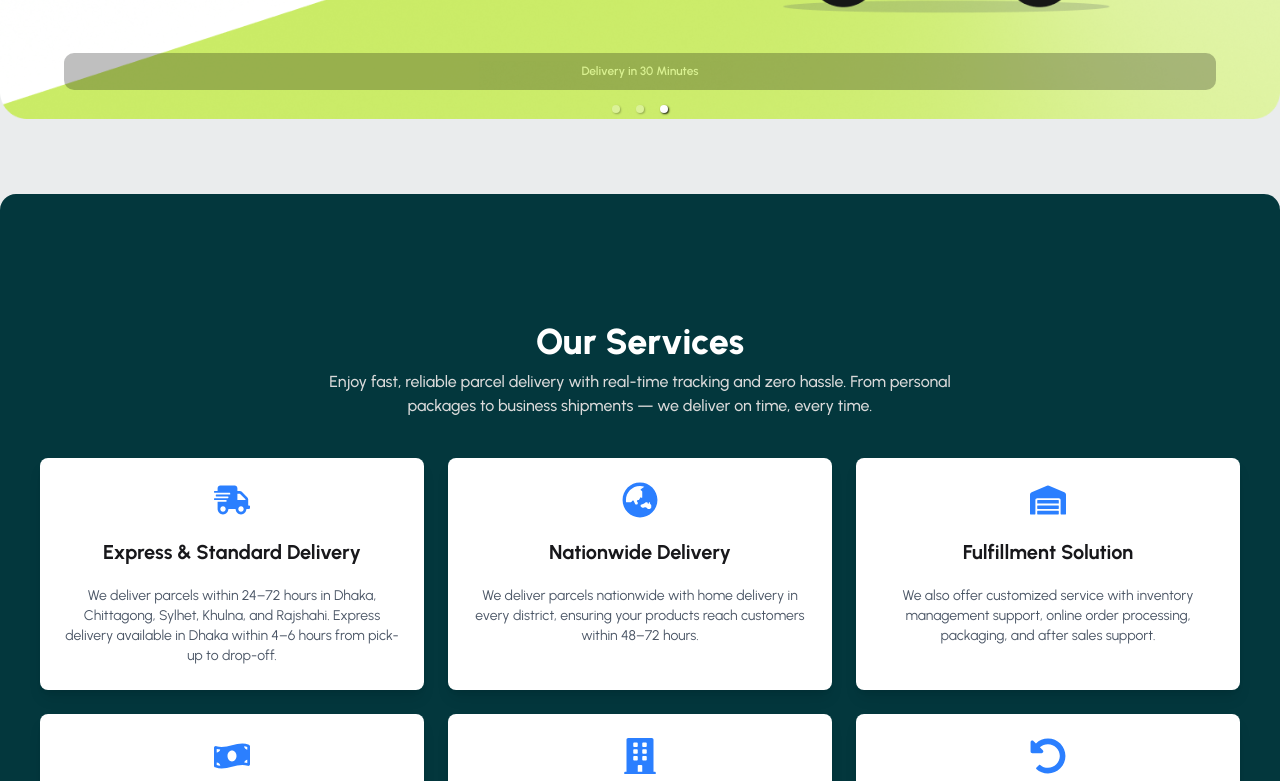
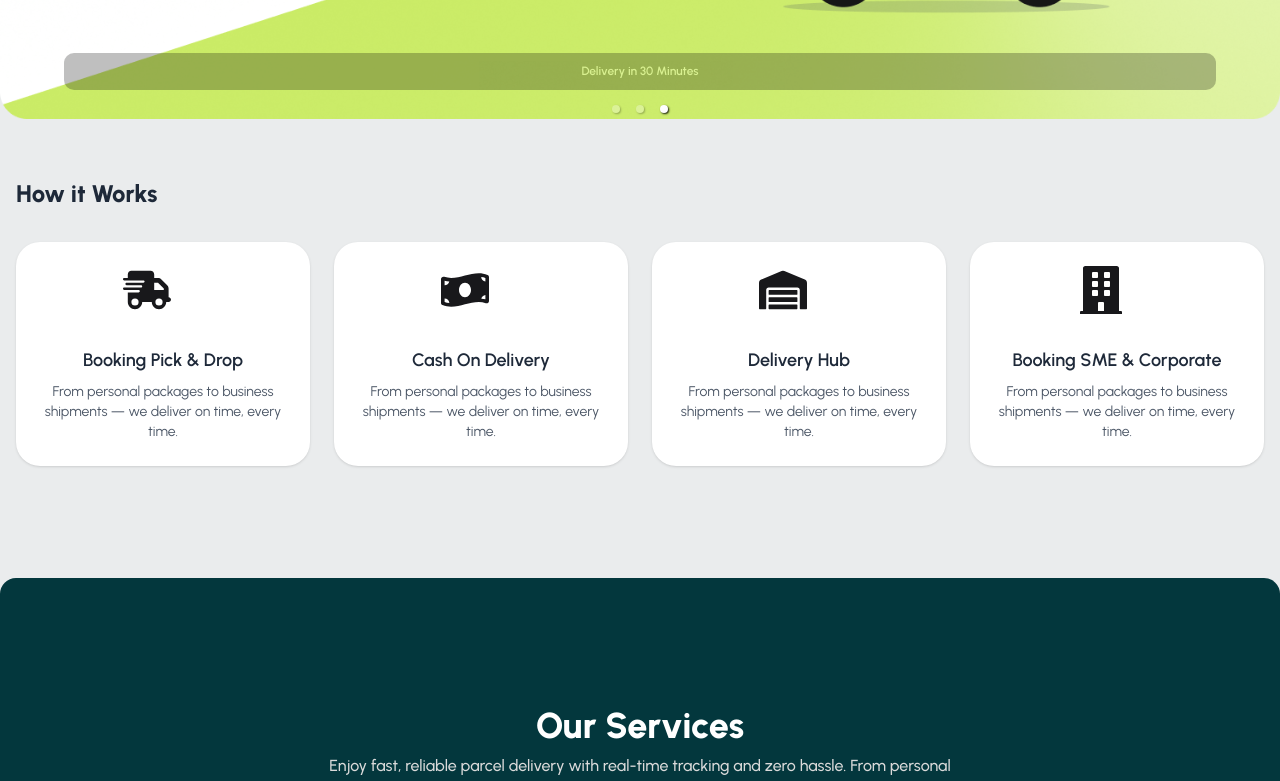
Before and after one commit to gmnayem631/zap-shift-client, a React (Vite) app: page / in a window 1280 px wide. Shown: the part 560-1341 px from the top of the page. Built offline with nearby package versions, Linux system fonts and the light colour scheme.

Commit message:
added how it works section

```diff
--- a/src/pages/Home/Home.jsx
+++ b/src/pages/Home/Home.jsx
@@ -4,11 +4,13 @@ import Services from "./Services/Services";
 import ClientLogosMarquee from "./ClientLogosMarquee/ClientLogosMarquee";
 import Benefit from "./Benefits/Benefits";
 import BeMerchant from "./BeMerchant/BeMerchant";
+import HowItWorks from "./HowItWorks/HowItWorks";
 
 const Home = () => {
   return (
     <div>
       <Banner></Banner>
+      <HowItWorks></HowItWorks>
       <Services></Services>
       <ClientLogosMarquee></ClientLogosMarquee>
       <div className="border-1 border-dashed mt-5 border-[#03464D] max-w-7xl mx-auto"></div>
--- /dev/null
+++ b/src/pages/Home/HowItWorks/HowItWorks.jsx
@@ -0,0 +1,54 @@
+import React from "react";
+import { FaBuilding, FaMoneyBillWave, FaWarehouse } from "react-icons/fa";
+import { FaTruckFast } from "react-icons/fa6";
+import HowItWorksCard from "./HowItWorksCard";
+
+const howItWorksData = [
+  {
+    id: 1,
+    title: "Booking Pick & Drop",
+    description:
+      "From personal packages to business shipments — we deliver on time, every time.",
+    illustration: <FaTruckFast />,
+  },
+  {
+    id: 2,
+    title: "Cash On Delivery",
+    description:
+      "From personal packages to business shipments — we deliver on time, every time.",
+    illustration: <FaMoneyBillWave />,
+  },
+  {
+    id: 3,
+    title: "Delivery Hub",
+    description:
+      "From personal packages to business shipments — we deliver on time, every time.",
+    illustration: <FaWarehouse />,
+  },
+  {
+    id: 4,
+    title: "Booking SME & Corporate",
+    description:
+      "From personal packages to business shipments — we deliver on time, every time.",
+    illustration: <FaBuilding />,
+  },
+];
+
+const HowItWorks = () => {
+  return (
+    <section className="py-12 px-4">
+      <div className="max-w-7xl mx-auto">
+        <h2 className="text-2xl font-extrabold text-gray-800 mb-8">
+          How it Works
+        </h2>
+        <div className="grid grid-cols-1 sm:grid-cols-2 md:grid-cols-4 gap-6">
+          {howItWorksData.map((item) => (
+            <HowItWorksCard key={item.id} item={item}></HowItWorksCard>
+          ))}
+        </div>
+      </div>
+    </section>
+  );
+};
+
+export default HowItWorks;
--- /dev/null
+++ b/src/pages/Home/HowItWorks/HowItWorksCard.jsx
@@ -0,0 +1,16 @@
+import React from "react";
+
+const HowItWorksCard = ({ item }) => {
+  const { illustration, title, description } = item;
+  return (
+    <div className="bg-white p-6 rounded-3xl shadow hover:shadow-lg transition-all text-center">
+      <div className="mx-auto text-5xl w-20 h-20 object-contain">
+        {illustration}
+      </div>
+      <h3 className="text-lg font-semibold text-gray-800 mb-2">{title}</h3>
+      <p className="text-sm text-gray-600">{description}</p>
+    </div>
+  );
+};
+
+export default HowItWorksCard;
```
